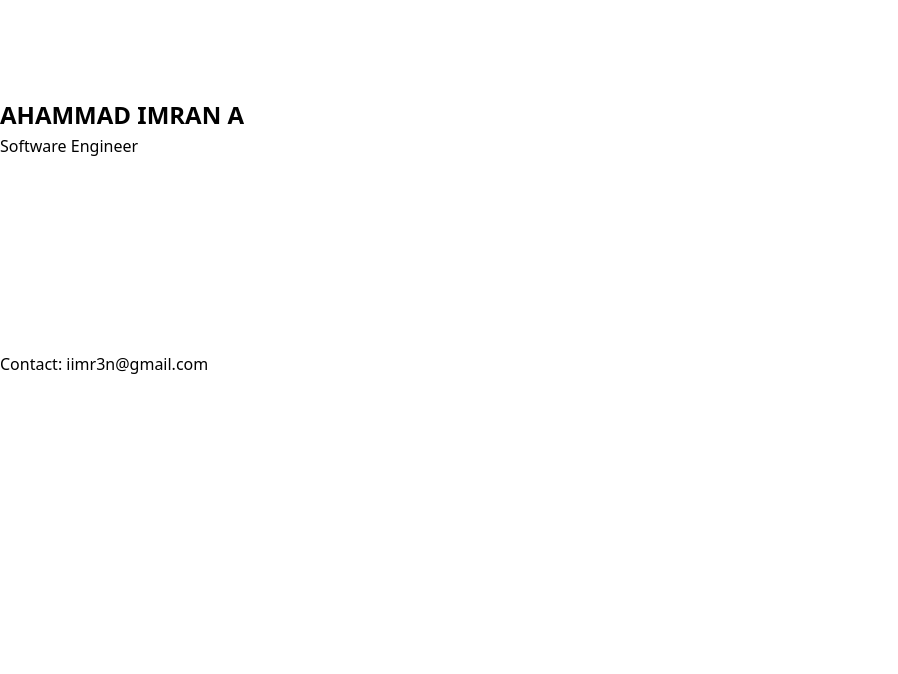
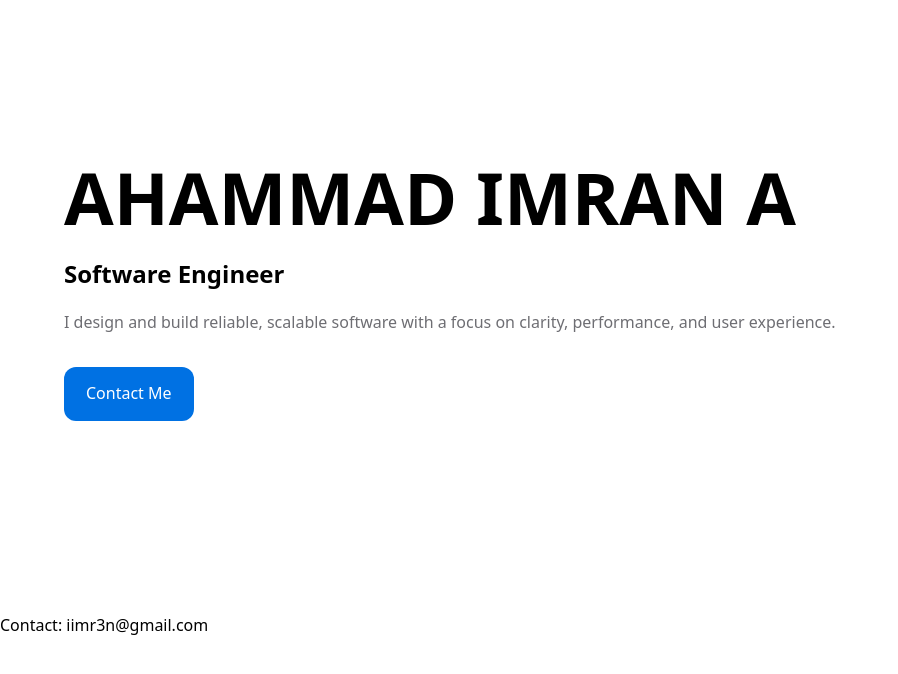
Before and after one commit to iimr4n/portfolio-js, a Next.js app: page / in a window 1280 px wide. Shown: the top 674 px of the page, without its empty margins (0-898 px from the left). Built offline with nearby package versions, Linux system fonts and the light colour scheme.

Commit message:
Refactor Hero component with improved layout and content
Updated the Hero component to include a container and additional content for better structure and clarity.

```diff
--- a/components/Hero.jsx
+++ b/components/Hero.jsx
@@ -1,8 +1,17 @@
 export default function Hero() {
   return (
-    <section>
-      <h1>AHAMMAD IMRAN A</h1>
-      <p>Software Engineer</p>
+    <section className="hero">
+      <div className="container">
+        <h1>AHAMMAD IMRAN A</h1>
+        <h2>Software Engineer</h2>
+        <p>
+          I design and build reliable, scalable software with a focus on clarity,
+          performance, and user experience.
+        </p>
+        <a href="#contact" className="btn-primary">
+          Contact Me
+        </a>
+      </div>
     </section>
   );
 }
```
